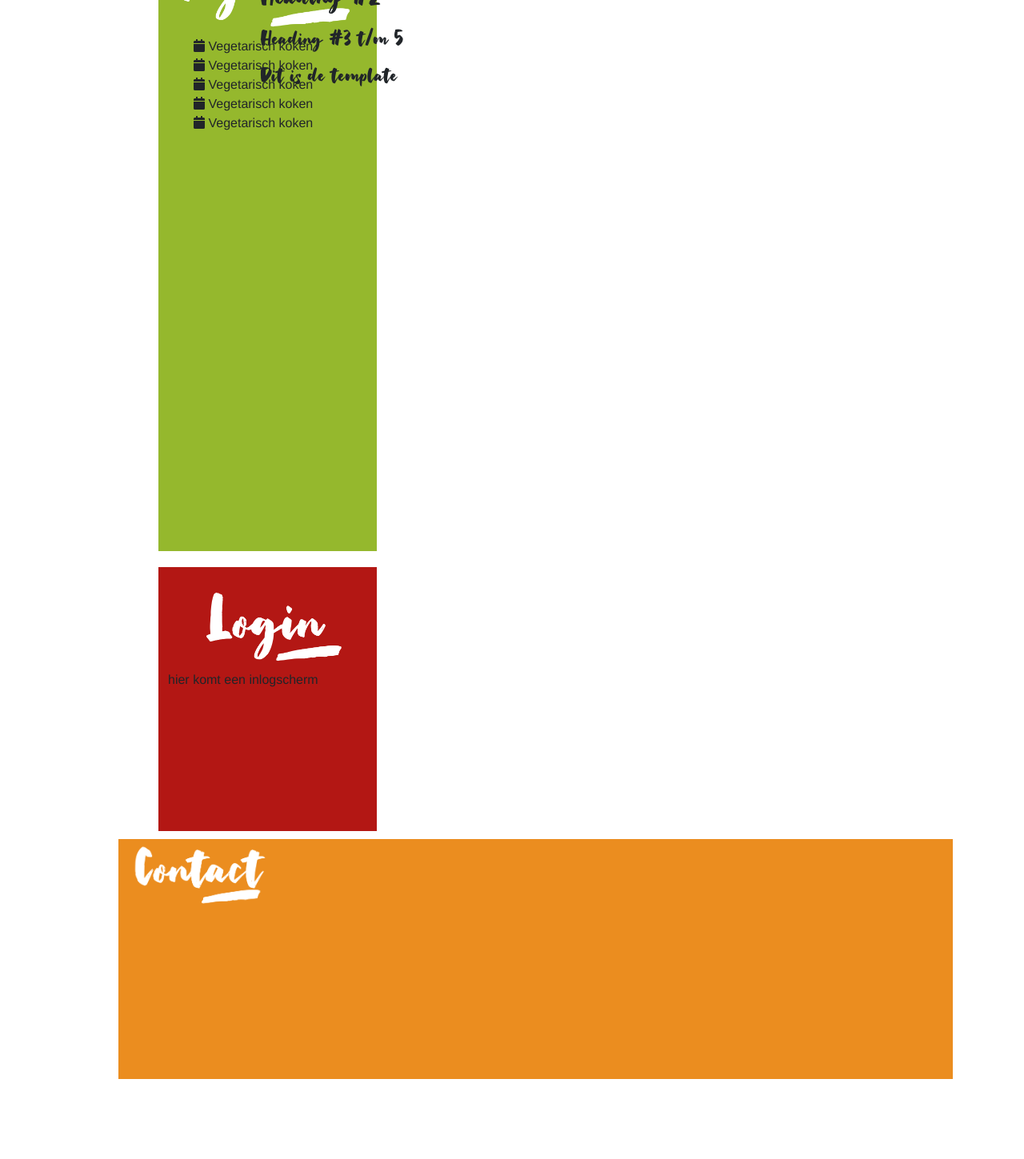
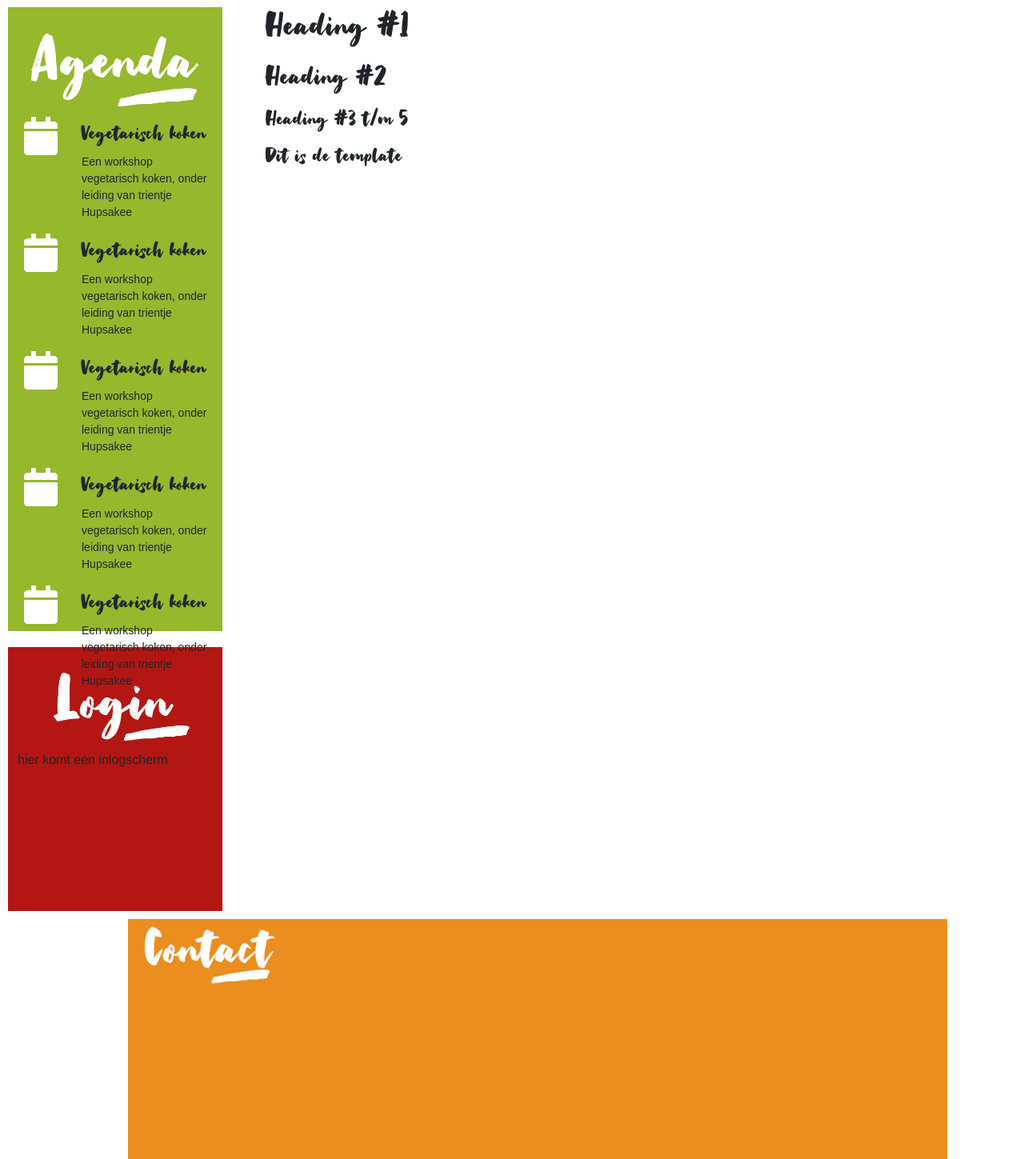
Before and after one commit to ReneKrewinkel/educom-verrukkulluk-1678798729, a PHP site: template templates/homepage.html.twig in a window 1280 px wide. Shown: the part 401-1850 px from the top of the page at 80% size. Before the commit the page ends 1750 px from the top, so only its background shows below. Run offline with PHP 8.4, Linux system fonts and the light colour scheme; the template is opened without the code that fills it, so the values that code supplies are empty; some libraries are stand-ins or nearby versions.

Commit message:
agenda block (#13)

```diff
--- a/assets/css/main.css
+++ b/assets/css/main.css
@@ -53,6 +53,10 @@ html, body {
     font-family: "Helvetica Neue", Arial, SansSerif;
     font-size: 16px;
 }
+p{
+    font-family: "Arial";
+    font-size: 14px;
+}
 
 /* Header */
 .header-center{
@@ -73,7 +77,7 @@ html, body {
     width: 90%;
     height: 800px;
     background-color: var(--lighter-green);
-    margin-left: 200px;
+    margin-left: 0px;
     border: 10px solid #FFF;
 }
 
@@ -89,7 +93,7 @@ html, body {
 width: 90%;
 height: 350px;
 background-color: var(--darker-red);
-margin-left: 200px;
+margin-left: 0px;
 border: 10px solid #FFF;
 }
 
--- /dev/null
+++ b/assets/css/vegas-style.css
@@ -0,0 +1,27 @@
+
+
+  .container {
+    position: absolute;
+    bottom: 2em;
+    right: 2em;
+  }
+
+  .vegas-overlay {
+    opacity: .2;
+  }
+
+  .vegas-timer-progress {
+    background: #fff;
+  }
+
+  @keyframes pulse {
+    0% {
+      transform: scale(.8);
+    }
+    50% {
+      transform: scale(1);
+    }
+    100% {
+      transform: scale(.8);
+    }
+  }
--- a/templates/detail.html.twig
+++ b/templates/detail.html.twig
@@ -2,7 +2,7 @@
 {% extends "main.html.twig" %}
 
 {% block header %}
-<div class= "header-center">
+<div id = "header-center">
 
 <img src = "assets/img/logo-v2.png" alt = "verrukkulluk logo"/>
 
--- a/templates/homepage.html.twig
+++ b/templates/homepage.html.twig
@@ -2,10 +2,26 @@
 {% extends "main.html.twig" %}
 
 {% block header %}
+{# Vegas.js #}
+    <script>
+        $(document).ready( function() {
 
-<div>
-<img src="assets/img/logo-v2.png"/>
-</div>
+            const mySlides = [
+                { src: "https://picsum.photos/id/1/1900/1200", title: "Title #1", subtitle: "Subtitle #1" },
+                { src: "https://picsum.photos/id/10/1900/1200", title: "Title #2", subtitle: "Subtitle #2"  },
+                { src: "https://picsum.photos/id/100/1900/1200", title: "Title #3", subtitle: "Subtitle #3"  },
+                { src: "https://picsum.photos/id/1000/1900/1200", title: "Title #4", subtitle: "Subtitle #4"  },
+            ]
+
+            $("#background-image").vegas({
+                overlay: 'vegas/overlays/02.png',
+                slides: mySlides,
+                })
+            })
+
+
+    </script>
+
 {% endblock %}
 
 
--- a/templates/main.html.twig
+++ b/templates/main.html.twig
@@ -7,51 +7,30 @@
     <link rel="stylesheet" type="text/css" href="assets/bootstrap/css/bootstrap.css" />
     <link rel="stylesheet" type="text/css" href="assets/css/fonts.css" />
     <link rel="stylesheet" type="text/css" href="assets/css/fontawesome.css" />
-    <link rel="stylesheet" href = "../assets/vegas/vegas.css"/>
+    <link rel="stylesheet" href = "assets/vegas/vegas.css"/>
+    <link rel="stylesheet" href = "assets/css/vegas-style.css"/>
+
 
 
     <link rel="stylesheet" type="text/css" href="assets/css/main.css" />
 
     <script type="text/javascript" language="javascript" src="assets/jquery/jquery-3.5.1.js"></script>
     <script type="text/javascript" language="javascript" src="assets/bootstrap/js/bootstrap.js"></script>
-    <script src = "../assets/js/jquery.js"></script>
-    <script src = "../assets/vegas/vegas.js"></script>
-
-{# Vegas.js #}
-    <script>
-        $(document).ready( function() {
-
-            const mySlides = [
-                { src: "https://picsum.photos/id/1/1900/1200", title: "Title #1", subtitle: "Subtitle #1" },
-                { src: "https://picsum.photos/id/10/1900/1200", title: "Title #2", subtitle: "Subtitle #2"  },
-                { src: "https://picsum.photos/id/100/1900/1200", title: "Title #3", subtitle: "Subtitle #3"  },
-                { src: "https://picsum.photos/id/1000/1900/1200", title: "Title #4", subtitle: "Subtitle #4"  },
-            ]
-
-            $("#background-image").vegas({
-                overlay: 'vegas/overlays/02.png',
-                slides: mySlides,
-                walk: function (index, slideSettings) {
-                    $(".text-block h1").html(mySlides[index].title)
-                    $(".text-block h4").html(mySlides[index].subtitle)
-                }
-            })
-
-        })
-    </script>
+    <script src = "assets/jquery/jquery-3.5.1.js"></script>
+    <script src = "assets/vegas/vegas.js"></script>
 
 
 </html>
 <body>
-{# vegas #}
-{# <div class="container-fluid">
-<div id = "background-image"> #}
-{#  #}
-</div>
 
-    <div class="row background-image">
-        <div class="col-md-12 ">
+<div class="container-fluid">
+    <div id = "background-image" style = "height: 700px" >
+    </div>
+
+    <div class="row ">
+        <div class="col-md-12" >
         {% block header %}
+        <img src="assets/img/logo-v2.png"/>
         {% endblock %}
         </div>
     </div>
@@ -64,12 +43,32 @@
 			<div class="row">
 				<div class="col-md-12 agenda-color">
                     <div class="agenda-center"><img src = "assets/img/verrukkulluk-agenda.png" alt = "agenda header"></div>
-                    <ul style="list-style: none;">
-                        <li><i class="fa fa-calendar"></i> Vegetarisch koken</li>
-                        <li><i class="fa fa-calendar"></i> Vegetarisch koken</li>
-                        <li><i class="fa fa-calendar"></i> Vegetarisch koken</li>
-                        <li><i class="fa fa-calendar"></i> Vegetarisch koken</li>
-                        <li><i class="fa fa-calendar"></i> Vegetarisch koken</li>
+                    <ul class="fa-ul">
+                        <li>
+                        <span class = "fa-li"><i class="fa fa-calendar fa-3x"  style = "color: white" ></i></span>
+                        <h3 style = "margin-left: 40px;">Vegetarisch koken</h3>
+                        <p style = "margin-left: 40px;"> Een workshop vegetarisch koken, onder leiding van trientje Hupsakee</p>
+                        </li>
+                         <li>
+                        <span class = "fa-li"><i class="fa fa-calendar fa-3x"  style = "color: white" ></i></span>
+                        <h3 style = "margin-left: 40px;">Vegetarisch koken</h3>
+                        <p style = "margin-left: 40px;"> Een workshop vegetarisch koken, onder leiding van trientje Hupsakee</p>
+                        </li>
+                         <li>
+                        <span class = "fa-li"><i class="fa fa-calendar fa-3x"  style = "color: white" ></i></span>
+                        <h3 style = "margin-left: 40px;">Vegetarisch koken</h3>
+                        <p style = "margin-left: 40px;"> Een workshop vegetarisch koken, onder leiding van trientje Hupsakee</p>
+                        </li>
+                         <li>
+                        <span class = "fa-li"><i class="fa fa-calendar fa-3x"  style = "color: white" ></i></span>
+                        <h3 style = "margin-left: 40px;">Vegetarisch koken</h3>
+                        <p style = "margin-left: 40px;"> Een workshop vegetarisch koken, onder leiding van trientje Hupsakee</p>
+                        </li>
+                         <li>
+                        <span class = "fa-li"><i class="fa fa-calendar fa-3x"  style = "color: white" ></i></span>
+                        <h3 style = "margin-left: 40px;">Vegetarisch koken</h3>
+                        <p style = "margin-left: 40px;"> Een workshop vegetarisch koken, onder leiding van trientje Hupsakee</p>
+                        </li>
                     </ul>
 			    </div>
             </div>
```
Also changed, not shown: other parts of assets/css/main.css (+26 -2 lines), test.html (added, +156 -0 lines).
